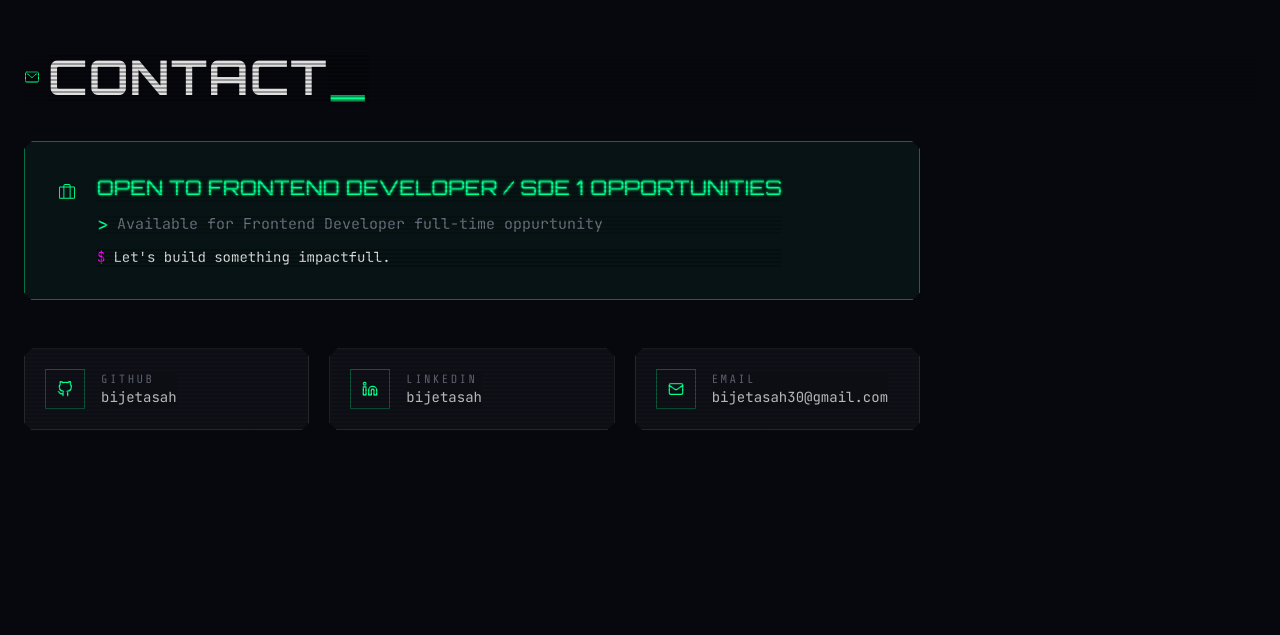
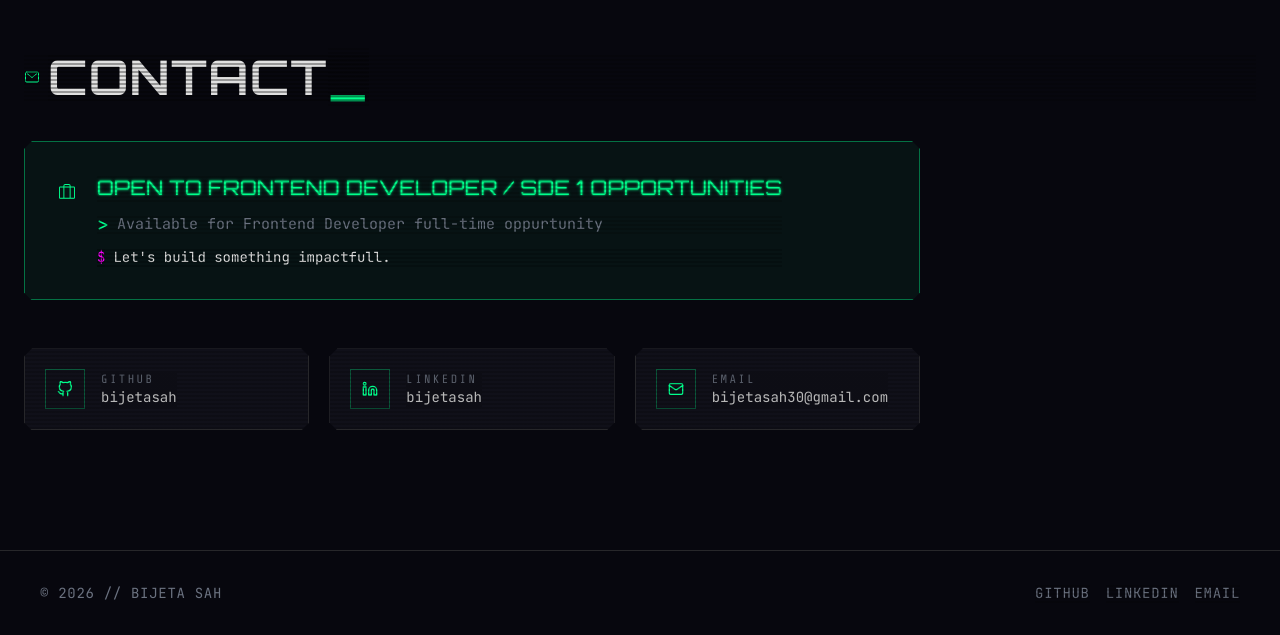
Before and after one commit to BijetaSah/modern-portfolio, a React (Vite) app: page / in a window 1280 px wide. Shown: the part 1768-2403 px from the top of the page. Before the commit the page ends 2318 px from the top, so only its background shows below. Built offline with nearby package versions, Linux system fonts and the light colour scheme.

Commit message:
feat (footer) : implement responsive footer

```diff
--- a/src/App.jsx
+++ b/src/App.jsx
@@ -1,5 +1,6 @@
 import About from "./components/about/About";
 import Contact from "./components/contact/Contact";
+import Footer from "./components/footer/Footer";
 import Hero from "./components/hero-section/Hero";
 import Navbar from "./components/nav/Navbar";
 
@@ -13,6 +14,7 @@ function App() {
         <Hero />
         <About />
         <Contact />
+        <Footer />
       </main>
     </div>
   );
--- a/src/components/contact/ContactLinks.jsx
+++ b/src/components/contact/ContactLinks.jsx
@@ -7,6 +7,7 @@ function ContactLinks() {
         <a
           key={item.id}
           className="shape-cutout border border-border bg-background-card p-5 flex items-center gap-4 hover:border-primary transition-all duration-150 group "
+          href={item.href}
         >
           <div className="w-10 h-10 flex items-center justify-center border border-primary/30 text-primary group-hover:bg-primary group-hover:text-background transition-all duration-150">
             {<item.icon />}
--- /dev/null
+++ b/src/components/footer/Footer.jsx
@@ -0,0 +1,16 @@
+import { socialLinks } from "../../constants/hero";
+
+function Footer() {
+  const date = new Date();
+  return (
+    <footer className="border-t border-border py-8 tracking-wider uppercase text-xs md:text-sm text-muted flex justify-between items-center px-10 md:flex-row flex-col gap-4">
+      <div>&copy; {date.getFullYear()} // bijeta sah</div>
+      <div className="flex md:gap-4 gap-2 items-center  ">
+        {socialLinks.map((item) => (
+          <a href={item.href}>{item.title}</a>
+        ))}
+      </div>
+    </footer>
+  );
+}
+export default Footer;
```
